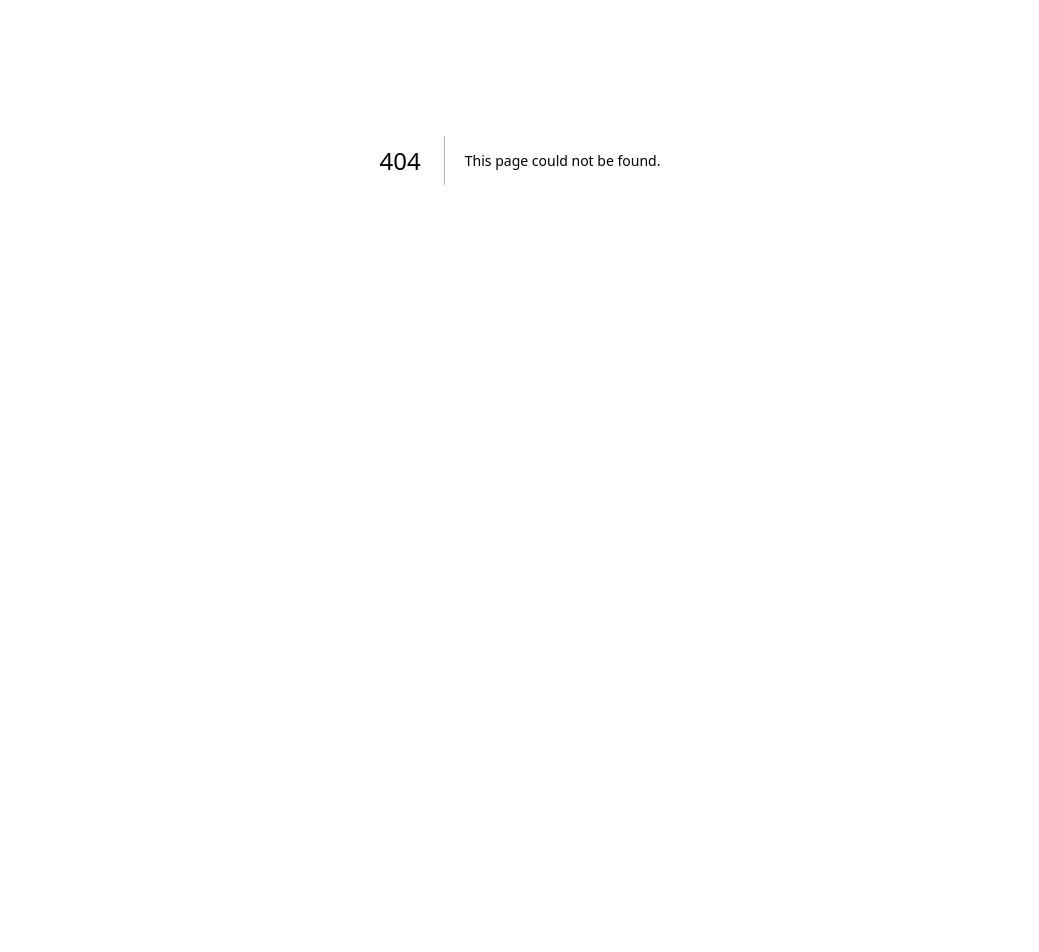
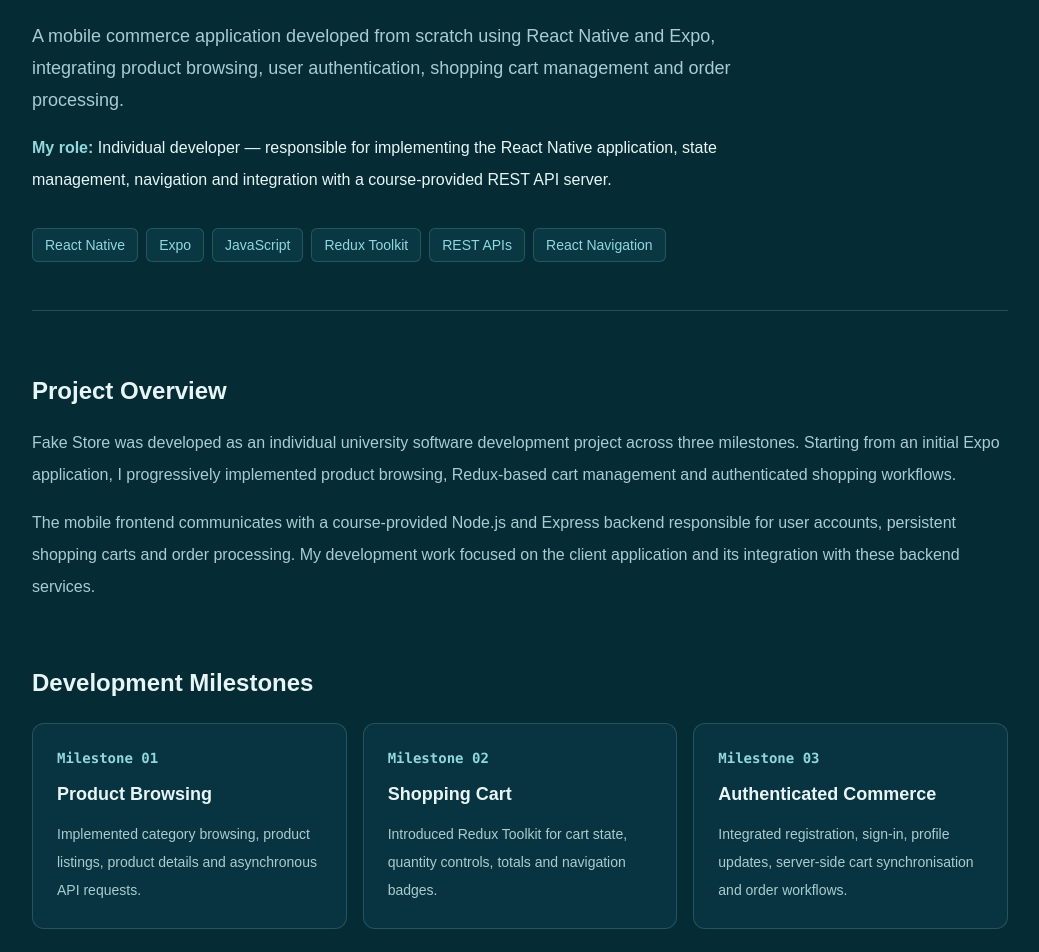
Before and after one commit to ErinGreen5327955/eringreen-io, a Next.js app: page /projects/fake-store in a window 1280 px wide. Before the commit this address had no page. Shown: the part 240-1192 px from the top of the page, without its empty margins (120-1159 px from the left). Before the commit the page ends 800 px from the top, so only its background shows below. Built offline with nearby package versions, Linux system fonts and the light colour scheme.

Commit message:
feat: add Fake Store engineering case study

```diff
--- /dev/null
+++ b/src/app/projects/fake-store/page.tsx
@@ -0,0 +1,142 @@
+
+import Link from "next/link";
+import type { Metadata } from "next";
+
+export const metadata: Metadata = {
+    title: "React Native Fake Store | Erin Green",
+    description:
+        "A React Native mobile commerce application built from scratch using Expo, Redux Toolkit and REST API integration.",
+};
+
+export default function FakeStoreProjectPage() {
+    return (
+        <main className="min-h-screen bg-background text-foreground">
+            <div className="mx-auto max-w-5xl px-6 py-12">
+                <Link
+                    href="/#projects"
+                    className="text-sm font-medium text-seafoam hover:underline"
+                >
+                    ← Back to projects
+                </Link>
+
+                <header className="mt-16 border-b border-seafoam/20 pb-12">
+                    <p className="text-sm font-semibold uppercase tracking-widest text-seafoam">
+                        Engineering Case Study
+                    </p>
+
+                    <h1 className="mt-5 text-4xl font-bold tracking-tight sm:text-6xl">
+                        React Native Fake Store
+                    </h1>
+
+                    <p className="mt-6 max-w-3xl text-lg leading-8 text-muted">
+                        A mobile commerce application developed from scratch
+                        using React Native and Expo, integrating product
+                        browsing, user authentication, shopping cart
+                        management and order processing.
+                    </p>
+
+                    <p className="mt-4 max-w-3xl leading-8 text-soft-mist">
+            <span className="font-semibold text-seafoam">
+              My role:
+            </span>{" "}
+                        Individual developer — responsible for implementing
+                        the React Native application, state management,
+                        navigation and integration with a course-provided
+                        REST API server.
+                    </p>
+
+                    <div className="mt-8 flex flex-wrap gap-2">
+                        {[
+                            "React Native",
+                            "Expo",
+                            "JavaScript",
+                            "Redux Toolkit",
+                            "REST APIs",
+                            "React Navigation",
+                        ].map((technology) => (
+                            <span
+                                key={technology}
+                                className="rounded-md border border-seafoam/20 bg-forest-teal/40 px-3 py-1.5 text-sm text-seafoam"
+                            >
+                {technology}
+              </span>
+                        ))}
+                    </div>
+                </header>
+
+                <div className="space-y-16 py-16">
+                    <section>
+                        <h2 className="text-2xl font-bold text-soft-mist">
+                            Project Overview
+                        </h2>
+
+                        <p className="mt-5 leading-8 text-muted">
+                            Fake Store was developed as an individual
+                            university software development project across
+                            three milestones. Starting from an initial Expo
+                            application, I progressively implemented product
+                            browsing, Redux-based cart management and
+                            authenticated shopping workflows.
+                        </p>
+
+                        <p className="mt-4 leading-8 text-muted">
+                            The mobile frontend communicates with a
+                            course-provided Node.js and Express backend
+                            responsible for user accounts, persistent
+                            shopping carts and order processing.
+                            My development work focused on the client
+                            application and its integration with these
+                            backend services.
+                        </p>
+                    </section>
+
+                    <section>
+                        <h2 className="text-2xl font-bold text-soft-mist">
+                            Development Milestones
+                        </h2>
+
+                        <div className="mt-6 grid gap-4 md:grid-cols-3">
+                            {[
+                                {
+                                    phase: "01",
+                                    title: "Product Browsing",
+                                    description:
+                                        "Implemented category browsing, product listings, product details and asynchronous API requests.",
+                                },
+                                {
+                                    phase: "02",
+                                    title: "Shopping Cart",
+                                    description:
+                                        "Introduced Redux Toolkit for cart state, quantity controls, totals and navigation badges.",
+                                },
+                                {
+                                    phase: "03",
+                                    title: "Authenticated Commerce",
+                                    description:
+                                        "Integrated registration, sign-in, profile updates, server-side cart synchronisation and order workflows.",
+                                },
+                            ].map((milestone) => (
+                                <article
+                                    key={milestone.phase}
+                                    className="rounded-xl border border-seafoam/20 bg-forest-teal/30 p-6"
+                                >
+                                    <p className="font-mono text-sm font-bold text-seafoam">
+                                        Milestone {milestone.phase}
+                                    </p>
+
+                                    <h3 className="mt-3 text-lg font-semibold text-soft-mist">
+                                        {milestone.title}
+                                    </h3>
+
+                                    <p className="mt-3 text-sm leading-7 text-muted">
+                                        {milestone.description}
+                                    </p>
+                                </article>
+                            ))}
+                        </div>
+                    </section>
+                </div>
+            </div>
+        </main>
+    );
+}
--- a/src/components/ProjectCard.tsx
+++ b/src/components/ProjectCard.tsx
@@ -55,7 +55,8 @@ export default function ProjectCard({
 
                 <div className="mt-auto flex flex-wrap gap-5 pt-8">
                     {(project.id === "tetris" ||
-                        project.id === "algorithms") && (
+                        project.id === "algorithms" ||
+                        project.id === "fake-store") && (
                         <Link
                             href={`/projects/${project.id}`}
                             className="font-semibold text-seafoam hover:underline"
```
